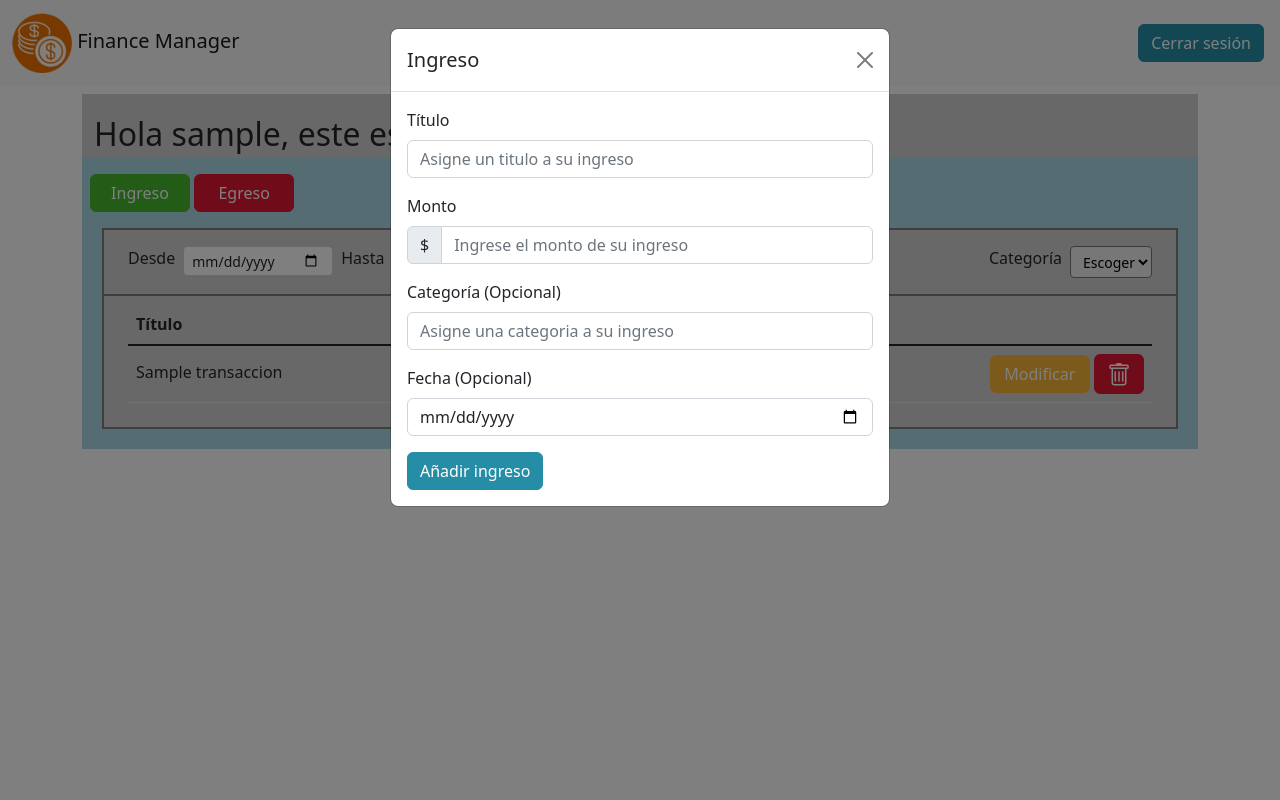
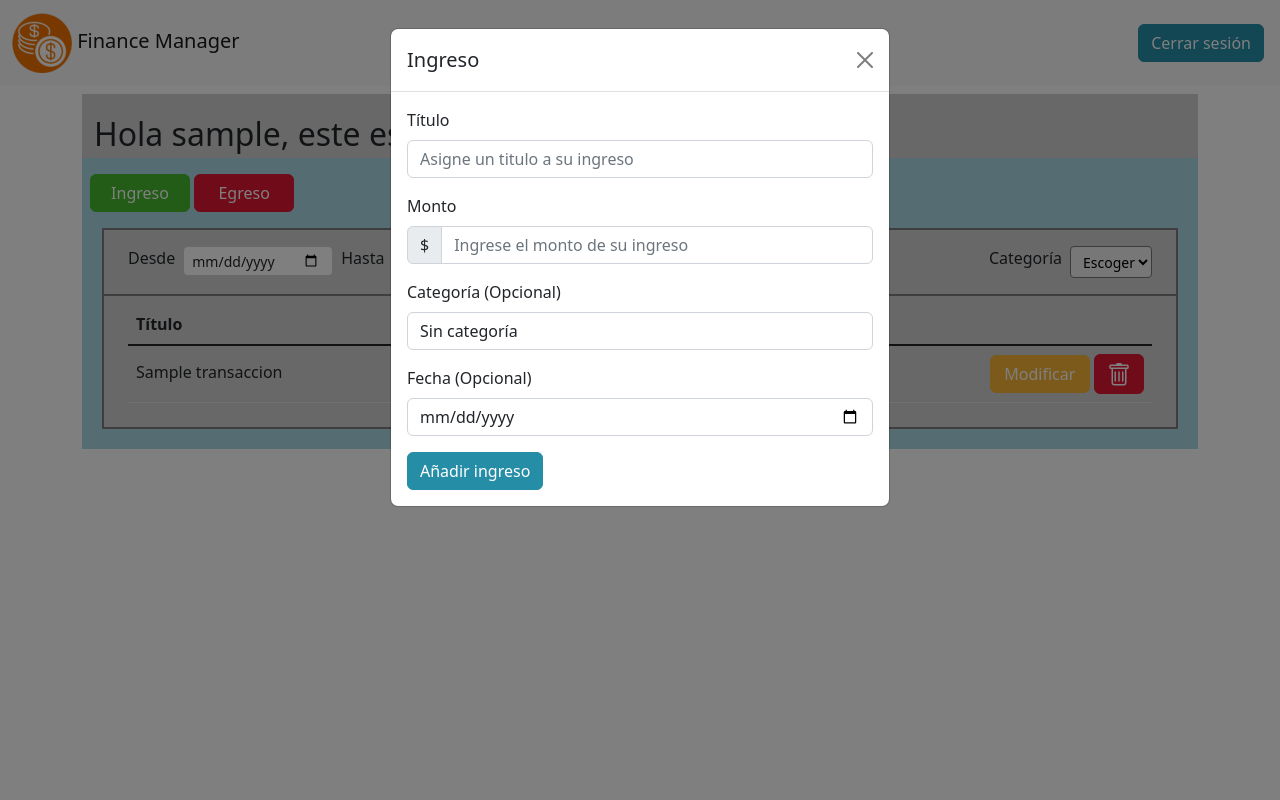
Before and after one commit to DCC-CC4401/2023-1-Grupo-27, a Django app: page /mainApp/ in a window 1280 px wide, after a click on "Ingreso". Run offline with Django 4.2, Linux system fonts and the light colour scheme; a user stored in the database is signed in; tables that the repository leaves empty hold one stand-in row (values such as "Sample post").

Commit message:
feat, fix: Adds categories, fixes bug
For each transaction a category can be chosen.

Fixes error when user adds text  to money. Can only add numbers now.

```diff
--- a/FinanceManager/mainApp/templates/index.html
+++ b/FinanceManager/mainApp/templates/index.html
@@ -228,11 +228,16 @@
                             <label for="ingresoMonto" class="form-label">Monto</label>
                             <div class="input-group mb-3">
                                 <span class="input-group-text">$</span>
-                                <input type="text" class="form-control" aria-label="ingresoMonto" placeholder="Ingrese el monto de su ingreso" name="monto" required>
+                                <input type="number" class="form-control" aria-label="ingresoMonto" placeholder="Ingrese el monto de su ingreso" name="monto" required>
                             </div>
                             <div class="mb-3">
                                 <label for="ingresoCategoria" class="form-label">Categoría (Opcional)</label>
-                                <input type="text" class="form-control" id="ingresoCategoria" placeholder="Asigne una categoria a su ingreso" name="categoria">
+                                <select type="text" class="form-control" id="ingresoCategoria" placeholder="Asigne una categoria a su ingreso" name="categoria">
+                                    <option value="" selected>Sin categoría</option>
+                                {% for categoria in categorias_form %}
+                                    <option>{{ categoria }}</option>
+                                {% endfor %}
+                                </select>
                             </div>
                             <div class="mb-3">
                                 <label for="ingresoFecha" class="form-label">Fecha (Opcional)</label>
@@ -264,11 +269,16 @@
                             <label for="egresoMonto" class="form-label">Monto</label>
                             <div class="input-group mb-3">
                                 <span class="input-group-text">$</span>
-                                <input type="text" class="form-control" aria-label="egresoMonto" placeholder="Ingrese el monto de su egreso" name="monto" required>
+                                <input type="number" class="form-control" aria-label="egresoMonto" placeholder="Ingrese el monto de su egreso" name="monto" required>
                             </div>
                             <div class="mb-3">
                                 <label for="egresoCategoria" class="form-label">Categoría (Opcional)</label>
-                                <input type="text" class="form-control" id="egresoCategoria" placeholder="Asigne una categoria a su egreso" name="categoria">
+                                <select type="text" class="form-control" id="egresoCategoria" placeholder="Asigne una categoria a su egreso" name="categoria">
+                                    <option value="" selected>Sin categoría</option>
+                                    {% for categoria in categorias_form %}
+                                        <option>{{ categoria }}</option>
+                                    {% endfor %}
+                                </select>
                             </div>
                             <div class="mb-3">
                                 <label for="egresoFecha" class="form-label">Fecha (Opcional)</label>
@@ -308,11 +318,17 @@
                             <label for="modMonto" class="form-label"> Nuevo monto</label>
                             <div class="input-group mb-3">
                                 <span class="input-group-text">$</span>
-                                <input type="text" class="form-control" aria-label="modMonto" placeholder="Ingrese el monto de su ingreso" name="monto">
+                                <input type="number" class="form-control" aria-label="modMonto" placeholder="Ingrese el monto de su ingreso" name="monto">
                             </div>
                             <div class="mb-3">
                                 <label for="modCategoria" class="form-label">Nueva categoría</label>
-                                <input type="text" class="form-control" id="modCategoria" placeholder="Asigne una categoria a su ingreso" name="categoria">
+                                <select type="text" class="form-control" id="modCategoria" placeholder="Asigne una categoria a su ingreso" name="categoria">
+                                <option value="sinCambios" selected>No cambiar categoría</option>
+                                <option value="">Sin categoría</option>
+                                    {% for categoria in categorias_form %}
+                                        <option>{{ categoria }}</option>
+                                    {% endfor %}
+                                </select>
                             </div>
                             <div class="mb-3">
                                 <label for="modFecha" class="form-label">Nueva fecha</label>
--- a/FinanceManager/mainApp/views.py
+++ b/FinanceManager/mainApp/views.py
@@ -15,7 +15,8 @@ def index(request):  # Metodo para la pagina principal
         user = request.user # Obtenemos el usuario
         transacciones = Transaccion.objects.filter(usuario=user.id).order_by('-fecha') # Obtener transacciones del usuario ordenadas por fecha descendiente
         saldo = saldo_usuario(user.id) # Obtener saldo del usuario
-        return render(request, "index.html", {"transacciones": transacciones, "user": user, "saldo": saldo}) # Cargamos la pagina con lo correspondiente
+        categorias_form = agregar_categorias_form() # Para crear las categorias iterativamente al momento de cargar la pagina
+        return render(request, "index.html", {"transacciones": transacciones, "user": user, "saldo": saldo, "categorias_form": categorias_form}) # Cargamos la pagina con lo correspondiente
     if request.method == "POST": # Se envía un formulario desde la pagina
         if "ingreso" in request.POST or "egreso" in request.POST: # Estamos recibiendo un post del modal de ingreso o egreso
             tipo = "Ingreso" if "ingreso" in request.POST else "Egreso" # Diferenciamos caso entre ingreso o egreso
@@ -102,3 +103,19 @@ def saldo_usuario(id_usuario): # Metodo para conseguir el saldo de un usuario
 @register.filter
 def intdot(value):
     return intcomma(value).replace(",", ".")
+
+# Categorias para transacciones
+def agregar_categorias_form():
+    CATEGORIAS = (
+        "Transporte",
+        "Ejercicio",
+        "Familia",
+        "Supermercado",
+        "Regalos",
+        "Educación",
+        "Salidas",
+        "Hogar",
+        "Salud",
+        "Otro"
+    )
+    return CATEGORIAS
```
